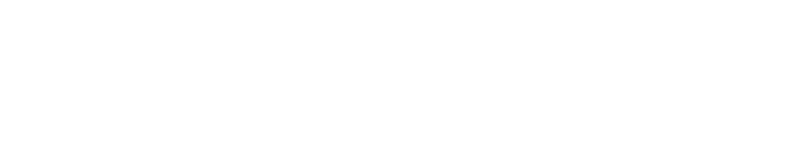
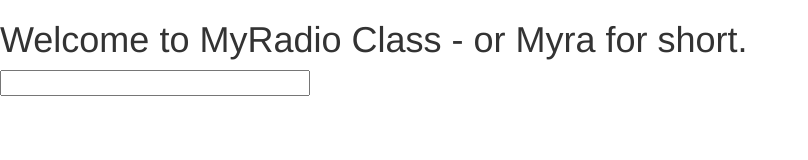
Before and after one commit to ashwu/myra, a plain HTML site: page index.html in a window 1280 px wide. Shown: the whole page, without its empty margins (0-808 px from the left). Drawn offline with nearby package versions, Linux system fonts and the light colour scheme.

Commit message:
bootstrap, custom css page, nothing in it

```diff
--- a/index.html
+++ b/index.html
@@ -1,8 +1,15 @@
 <html>
 <head>
-	<title></title>
+	<title>MyRa Class</title>
+	<link rel="stylesheet" href="style.css"></link>
+	<!-- bootstrap -->
+	<link rel="stylesheet" href="https://maxcdn.bootstrapcdn.com/bootstrap/3.3.5/css/bootstrap.min.css">
+	<script src="https://maxcdn.bootstrapcdn.com/bootstrap/3.3.5/js/bootstrap.min.js"></script>
+
 </head>
 <body>
 
+	<h1>Welcome to MyRadio Class - or Myra for short.</h1>
+	<input type="text" name="your_name" size="35" value="">
 </body>
 </html>
```
Also changed, not shown: style.css (added), 1 other file.
